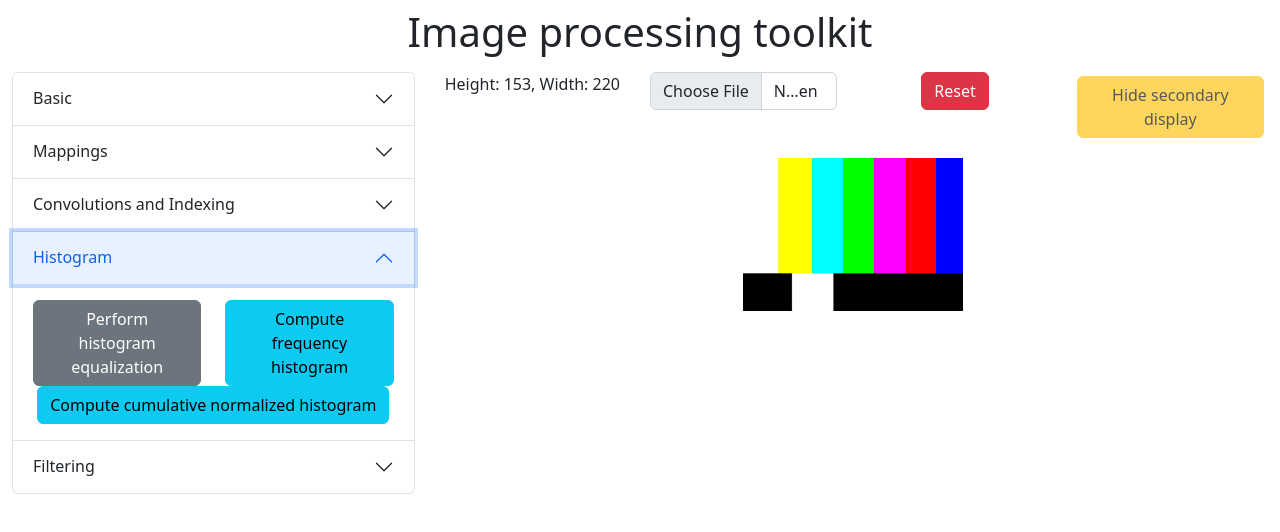
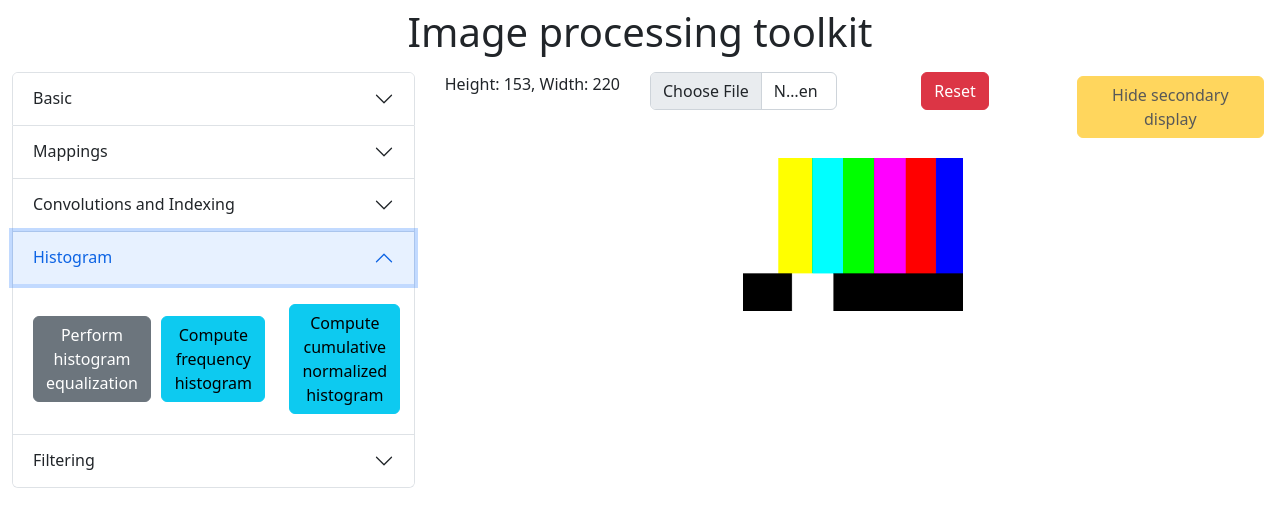
Before and after one commit to mdombrovsky/image-processing-toolkit, a React (Create React App) app: page / in a window 1280 px wide. Both pictures are taken after a click on the button "Histogram". Shown: the top 532 px of the page. Built offline with nearby package versions, Linux system fonts and the light colour scheme.

Commit message:
Edit histogram UI scaling

```diff
--- a/src/image_processor/ImageProcessor.tsx
+++ b/src/image_processor/ImageProcessor.tsx
@@ -675,14 +675,14 @@ const ModifyImage: React.FC = () => {
                                 </Accordion.Header>
                                 <Accordion.Body>
                                     <Row className="align-items-center">
-                                        <Col>
-                                            <Button variant="secondary" onClick={() => modifyImage(histogramEqualization)}>Perform histogram equalization</Button>
+                                        <Col lg={12} xl={4}>
+                                            <Button variant="secondary" className="my-1" onClick={() => modifyImage(histogramEqualization)}>Perform histogram equalization</Button>
                                         </Col>
-                                        <Col>
-                                            <Button variant="info" onClick={() => modifyImage(plotFrequencyHistogram)}>Compute frequency histogram</Button>
+                                        <Col lg={12} xl={4}>
+                                            <Button variant="info" className="my-1" onClick={() => modifyImage(plotFrequencyHistogram)}>Compute frequency histogram</Button>
                                         </Col>
-                                        <Col>
-                                            <Button variant="info" onClick={() => modifyImage(plotCumulativeNormalizedHistogram)}>Compute cumulative normalized histogram</Button>
+                                        <Col lg={12} xl={4}>
+                                            <Button variant="info" className="my-1" onClick={() => modifyImage(plotCumulativeNormalizedHistogram)}>Compute cumulative normalized histogram</Button>
                                         </Col>
                                     </Row>
                                 </Accordion.Body>
```
